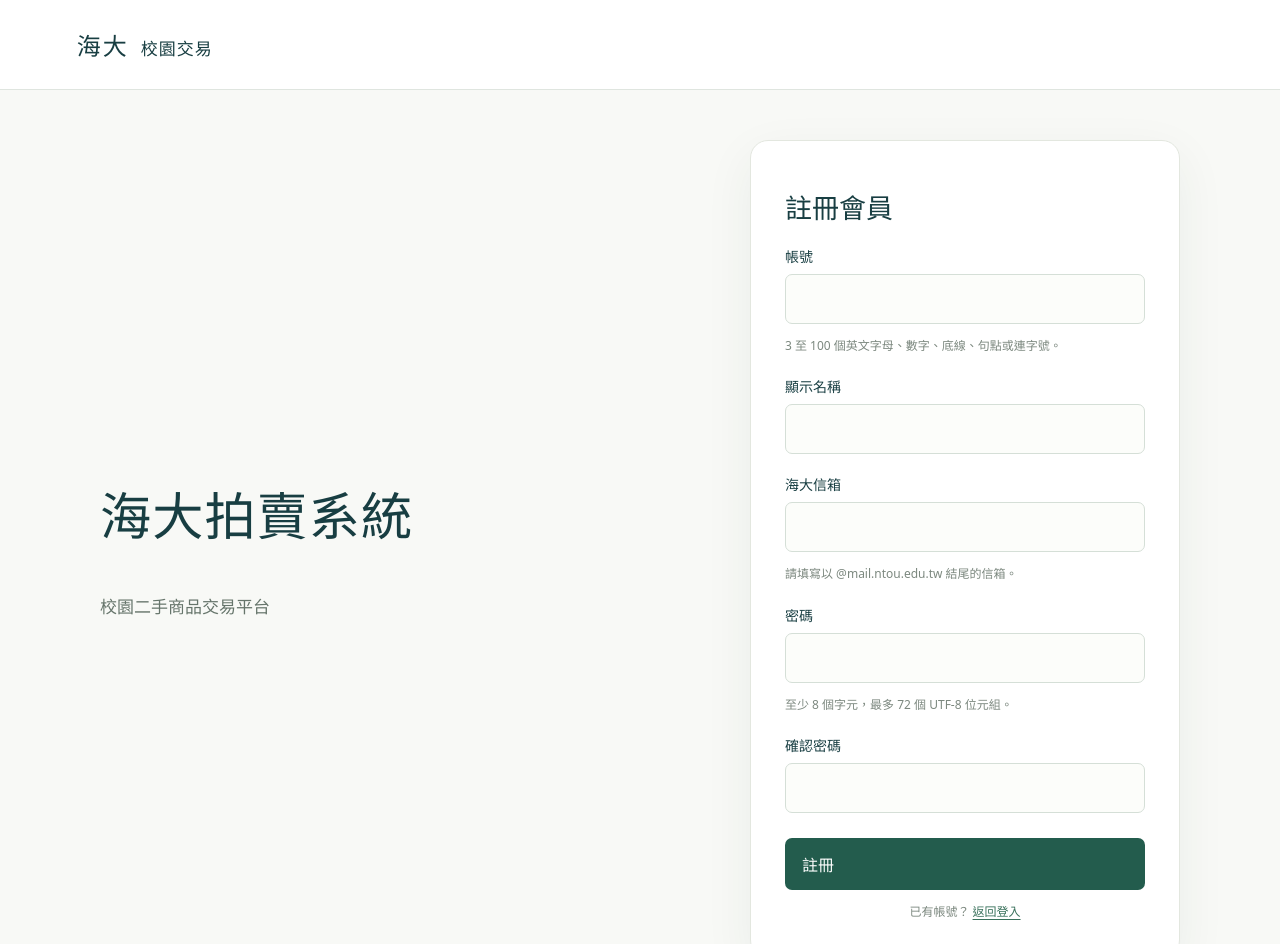
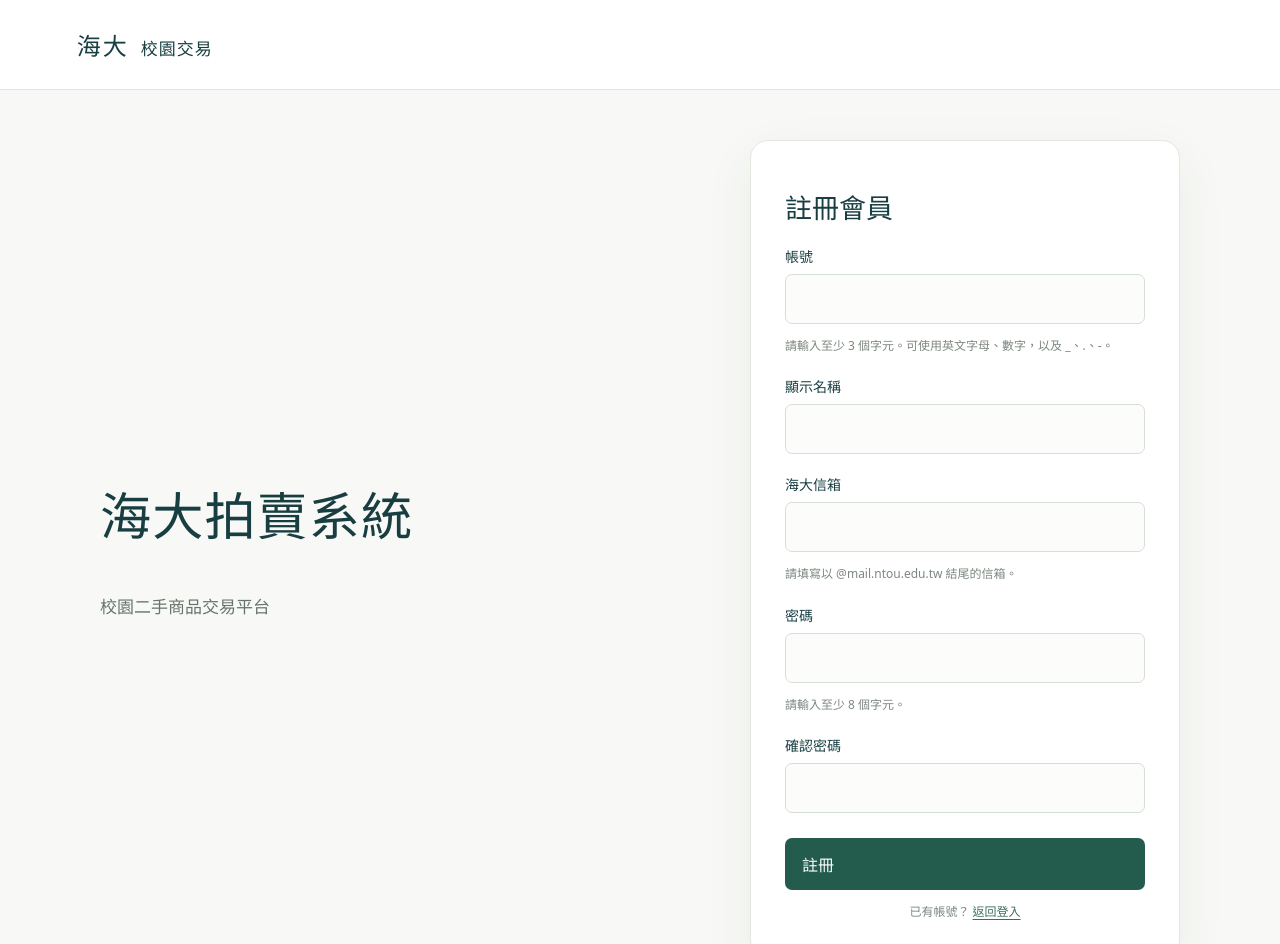
Before and after one commit to Lankongs/NTOU-Marketplace, a website with bundled scripts: page frontend/register.html in a window 1280 px wide. Shown: the top 944 px of the page. Built offline with nearby package versions, Linux system fonts and the light colour scheme.

Commit message:
docs: simplify registration field hints

```diff
--- a/frontend/register.html
+++ b/frontend/register.html
@@ -20,7 +20,7 @@
         <label for="account">帳號</label>
         <input id="account" name="account" autocomplete="username" autocapitalize="none"
                spellcheck="false" maxlength="100" aria-describedby="accountHint" required>
-        <p class="fine" id="accountHint">3 至 100 個英文字母、數字、底線、句點或連字號。</p>
+        <p class="fine" id="accountHint">請輸入至少 3 個字元。可使用英文字母、數字，以及 _、.、-。</p>
         <label for="displayName">顯示名稱</label>
         <input id="displayName" name="displayName" autocomplete="nickname" maxlength="100" required>
         <label for="email">海大信箱</label>
@@ -30,7 +30,7 @@
         <label for="password">密碼</label>
         <input id="password" name="password" type="password" autocomplete="new-password"
                minlength="8" maxlength="72" aria-describedby="passwordHint" required>
-        <p class="fine" id="passwordHint">至少 8 個字元，最多 72 個 UTF-8 位元組。</p>
+        <p class="fine" id="passwordHint">請輸入至少 8 個字元。</p>
         <label for="confirmPassword">確認密碼</label>
         <input id="confirmPassword" type="password" autocomplete="new-password" maxlength="72" required>
         <p id="error" class="error" role="alert" hidden></p>
```
